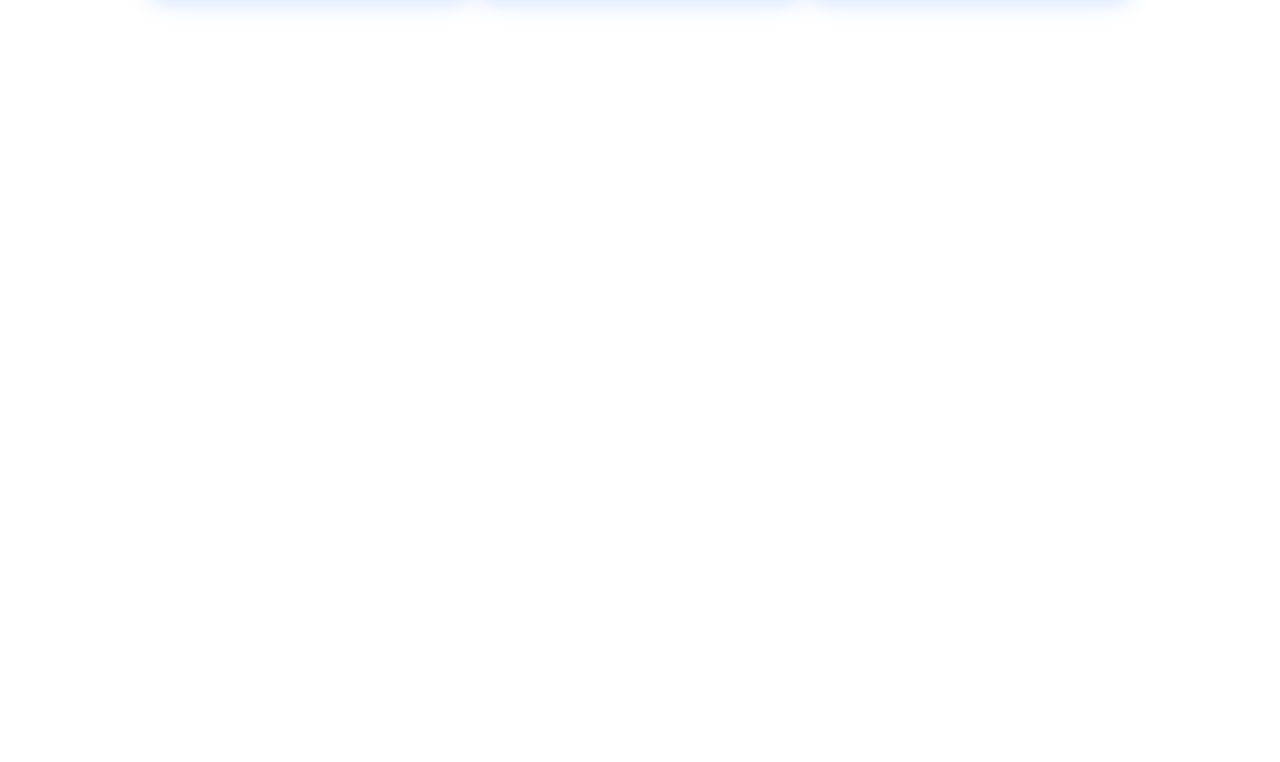
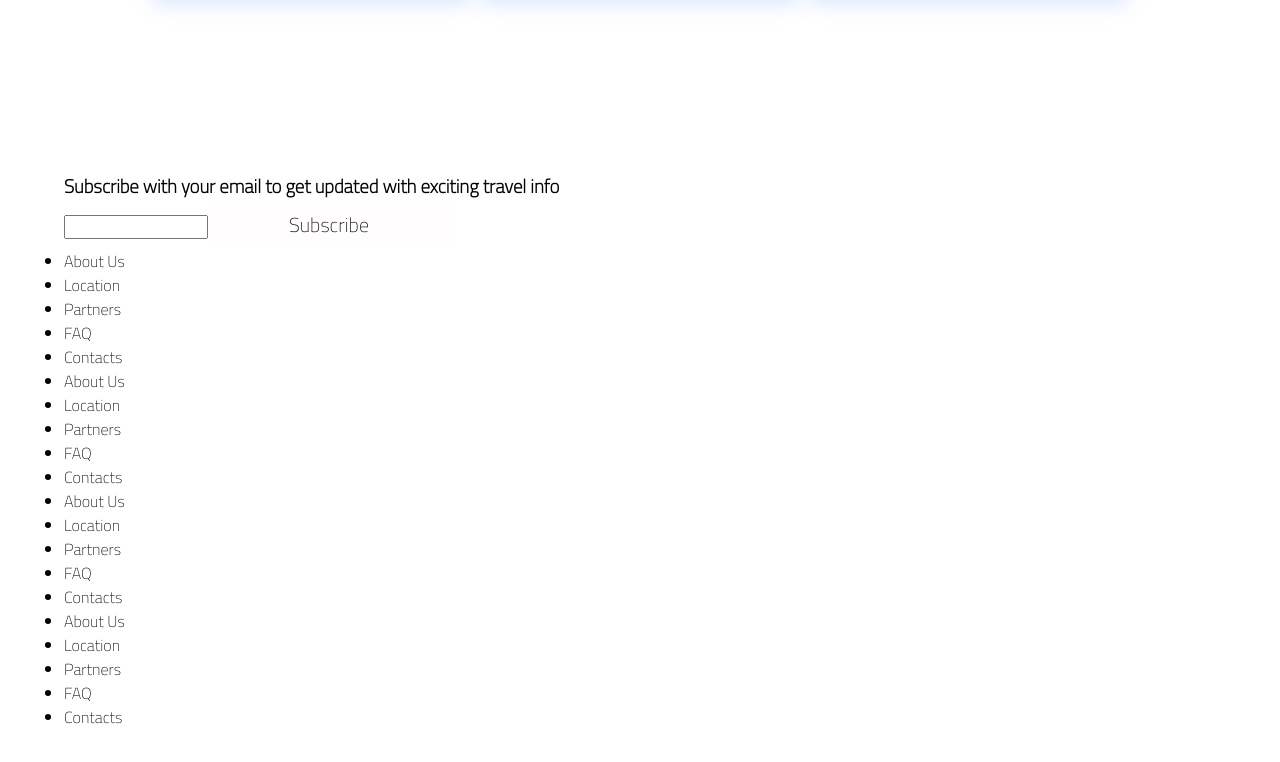
Before and after one commit to Julu1994/Tour-guide, a React (Create React App) app: page / in a window 1280 px wide. Shown: the part 1868-2630 px from the top of the page. Before the commit the page ends 1976 px from the top, so only its background shows below. Built offline with nearby package versions, Linux system fonts and the light colour scheme; the HTML template or start-up script is replaced by a standard one.

Commit message:
made the skeleton for footer

```diff
--- a/src/App.tsx
+++ b/src/App.tsx
@@ -3,6 +3,7 @@ import "./App.scss";
 import { BrowserRouter as Router, Routes, Route } from "react-router-dom";
 import Navbar from "./Components/Navbar";
 import Home from "./Pages/Home";
+import Footer from "./Components/Footer";
 
 function App() {
     return (
@@ -12,6 +13,7 @@ function App() {
                 <Routes>
                     <Route path="/" element={<Home />}></Route>
                 </Routes>
+                <Footer />
             </Router>
         </div>
     );
--- /dev/null
+++ b/src/Components/Common/input.tsx
@@ -0,0 +1,11 @@
+import React from "react";
+
+const Input = () => {
+    return (
+        <>
+            <input type="text" />
+        </>
+    );
+};
+
+export default Input;
--- /dev/null
+++ b/src/Components/Footer/Component/link.tsx
@@ -0,0 +1,23 @@
+import React from "react";
+
+type props = {
+    text1: string;
+    text2: string;
+    text3: string;
+    text4: string;
+    text5: string;
+};
+
+const Links = ({ text1, text2, text3, text4, text5 }: props) => {
+    return (
+        <ul>
+            <li>{text1}</li>
+            <li>{text2}</li>
+            <li>{text3}</li>
+            <li>{text4}</li>
+            <li>{text5}</li>
+        </ul>
+    );
+};
+
+export default Links;
--- a/src/Components/Footer/index.scss
+++ b/src/Components/Footer/index.scss
@@ -0,0 +1,4 @@
+.footer-container {
+    padding: 4rem;
+    background: #fff;
+}
--- a/src/Components/Footer/index.tsx
+++ b/src/Components/Footer/index.tsx
@@ -1,7 +1,61 @@
 import React from "react";
+import "./index.scss";
+import { Button } from "../Common/button";
+import Input from "../Common/input";
+import Links from "./Component/link";
 
-const index = () => {
-    return <div>index</div>;
+const Footer = () => {
+    const STYLE = {
+        default: "btn-default",
+        outline: "btn-outline",
+    };
+    const SIZE = window.innerWidth > 960 ? "large" : "midium";
+    return (
+        <div className="footer-container">
+            <div className="footer-subscribe">
+                <h3>
+                    Subscribe with your email to get updated with exciting
+                    travel info
+                </h3>
+                <Input />
+                <Button
+                    classBtn="btnHero"
+                    path={"/"}
+                    size={SIZE}
+                    style={STYLE.default}>
+                    Subscribe
+                </Button>
+            </div>
+            <Links
+                text1="About Us"
+                text2="Location"
+                text3="Partners"
+                text4="FAQ"
+                text5="Contacts"
+            />
+            <Links
+                text1="About Us"
+                text2="Location"
+                text3="Partners"
+                text4="FAQ"
+                text5="Contacts"
+            />
+            <Links
+                text1="About Us"
+                text2="Location"
+                text3="Partners"
+                text4="FAQ"
+                text5="Contacts"
+            />
+            <Links
+                text1="About Us"
+                text2="Location"
+                text3="Partners"
+                text4="FAQ"
+                text5="Contacts"
+            />
+        </div>
+    );
 };
 
-export default index;
+export default Footer;
```
Also changed, not shown: src/Components/Common/input.scss (added), src/Components/Footer/Component/link.scss (added).
